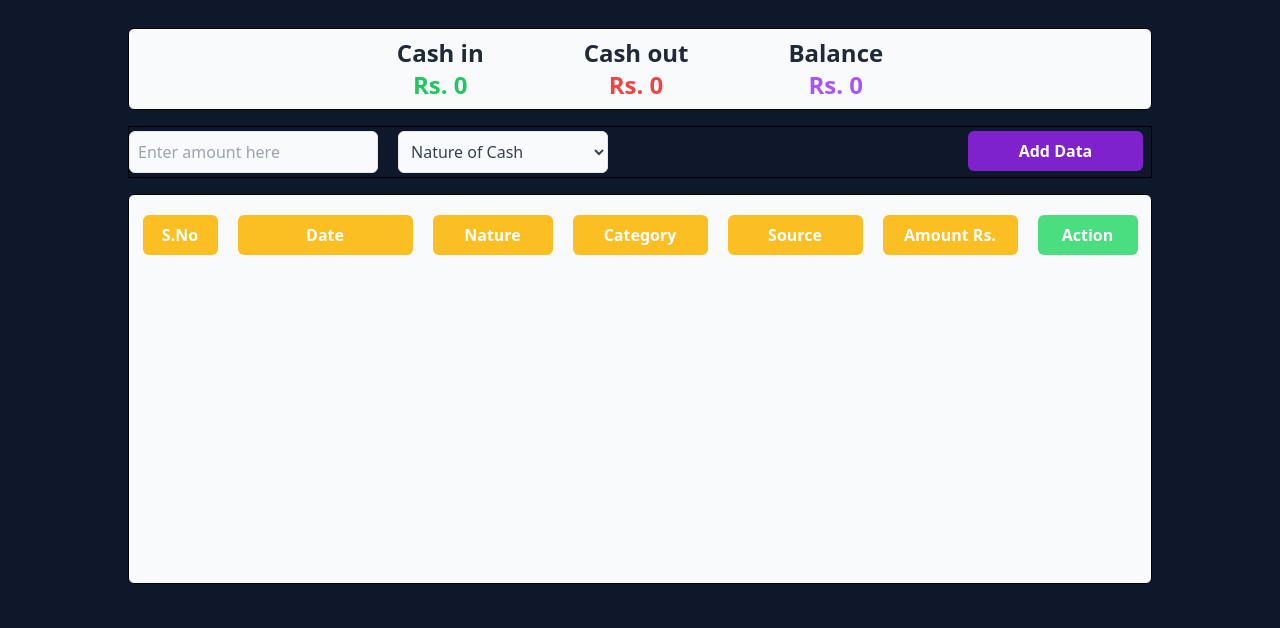
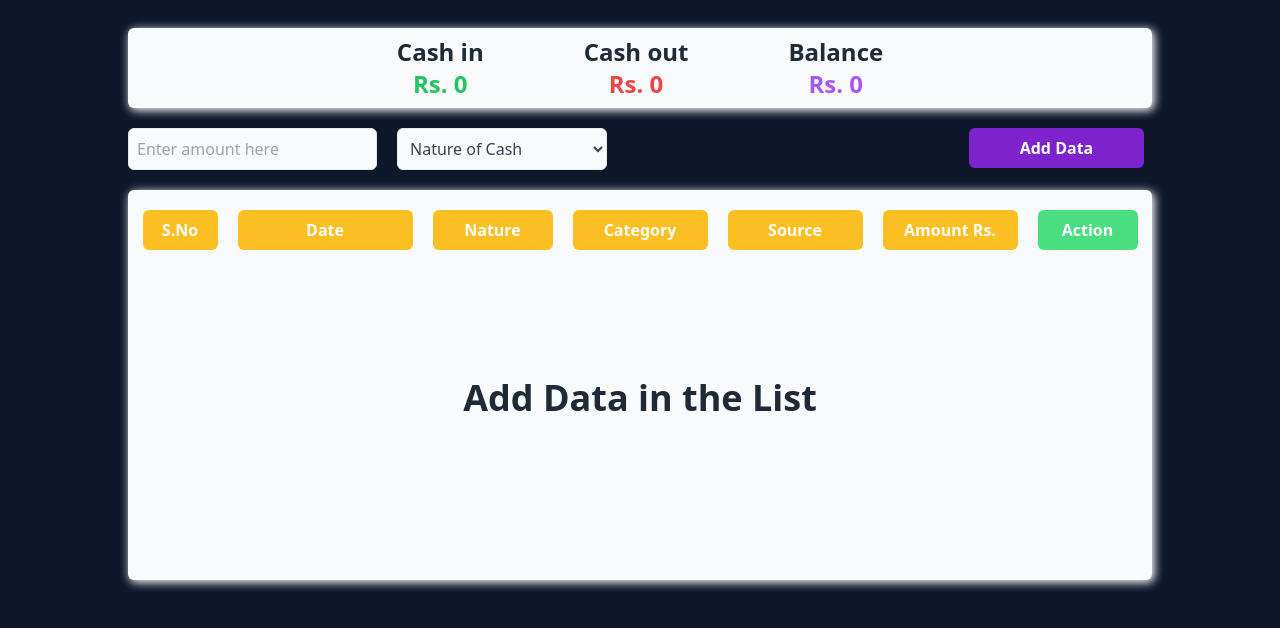
Before and after one commit to mtalalned/Expense-Management-System, a React (Vite) app: page / in a window 1280 px wide. Shown: the top 628 px of the page. Built offline with nearby package versions, Linux system fonts and the light colour scheme.

Commit message:
styling completed

```diff
--- a/src/App.css
+++ b/src/App.css
@@ -2,8 +2,9 @@
   width: 7px;
 }
 
+
 ::-webkit-scrollbar-thumb {
-  background-color: rgba(0, 0, 0, 0.5);
+  background-color: #00000080;
   border-radius: 40px;
 }
 
--- a/src/App.jsx
+++ b/src/App.jsx
@@ -110,7 +110,7 @@ const App = () => {
   return (
     <div className='flex flex-col justify-center items-center py-7 gap-4'>
 
-      <div className='flex justify-center gap-[100px] border border-black py-2 w-[80%] bg-slate-50 rounded-md'>
+      <div className='flex justify-center gap-[100px] py-2 w-[80%] bg-slate-50 rounded-md shadow-[2px_2px_10px_0.5px_#ffffff]'>
         <div className='flex flex-col justify-center'>
           <h1 className='text-2xl font-bold text-center'>Cash in</h1>
           <p className='font-bold text-2xl text-center text-green-500'>Rs. {cashInTotalArray.reduce((acc , CVal) => {
@@ -138,10 +138,10 @@ const App = () => {
 
 
 
-        <form onSubmit={handleSubmit(onSubmit)} className='relative py-1 flex justify-start items-start gap-5 border border-black w-[80%]'>
+      <form onSubmit={handleSubmit(onSubmit)} className='relative py-1 flex justify-start items-start gap-5 w-[80%]'>
 
           <div className='flex flex-col justify-center items-start'>
-            <input type="number" placeholder="Enter amount here" className="p-2 border rounded-md bg-slate-50 text-gray-700 focus:ring-2 focus:ring-slate-400 transition duration-300 ease-in-out" {...register('inputValue' , {required: true})}/>
+            <input type="number" placeholder="Enter amount here" style={{backgroundColor: '#f8fafc'}} className="p-2 border rounded-md bg-slate-500 text-gray-700 focus:ring-2 focus:ring-slate-400 transition duration-300 ease-in-out" {...register('inputValue' , {required: true})}/>
             {errors.inputValue && <span className='text-red-500 text-sm text-start'>This field is required</span>}
           </div>
 
@@ -219,7 +219,7 @@ const App = () => {
 
 
 
-    <div className='flex flex-col justify-start items-center gap-2 w-[80%] h-[390px] border border-black py-5 bg-slate-50 rounded-md relative'>
+    <div className='flex flex-col justify-start items-center gap-2 w-[80%] h-[390px] py-5 bg-slate-50 rounded-md relative shadow-[2px_2px_10px_0.5px_#ffffff]'>
 
       <div className='flex justify-center gap-5 w-full fixed'>
         <button className="w-[75px] py-2 rounded-md bg-amber-400 font-semibold text-white hover:bg-amber-500 transition duration-300 ease-in-out">S.No</button>
@@ -231,8 +231,8 @@ const App = () => {
         <button className="bg-green-400 py-2 hover:bg-green-500 rounded-md text-white w-[100px] font-semibold">Action</button>
       </div>
 
-      <div className='absolute top-[70px] h-[300px] overflow-y-scroll'>
-      {expenseArray.map ((item , index)=> {
+      <div className='absolute top-[70px] h-[300px] overflow-y-auto w-full pe-5 ps-10 me-5'>
+      {expenseArray.length > 0 ? expenseArray.map ((item , index)=> {
         return <div className='flex justify-center items-center gap-5 border-b border-b-2 py-3 w-full'>
         <p className='w-[75px] text-center'>{index+1}</p>
         <p className='w-[175px] text-center'>{item.addDate}</p>
@@ -242,8 +242,10 @@ const App = () => {
         <p className='w-[135px] text-center'>{item.inputValue}</p>
         <button className="bg-error rounded-md text-white py-1 w-[100px] hover:bg-red-500 transition duration-300 ease-in-out font-semibold" onClick={()=> deleteItem (index)}>Delete</button>
       </div>
-      })}
-      </div>
+      }) : <div className='flex justify-center items-center gap-5 font-bold py-3 w-full min-h-[275px] text-4xl'>
+        Add Data in the List
+      </div>}
+    </div>
 
     </div>
 
```
